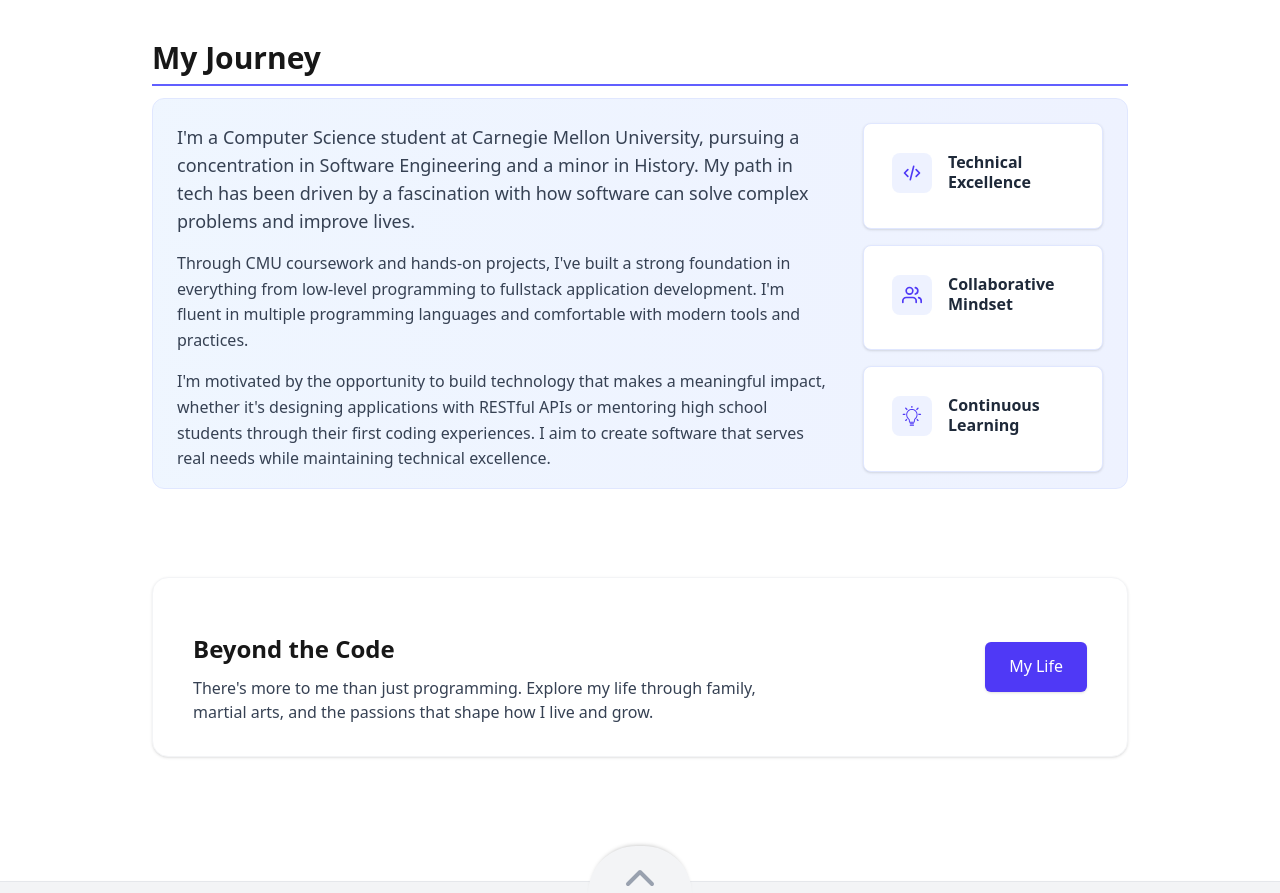
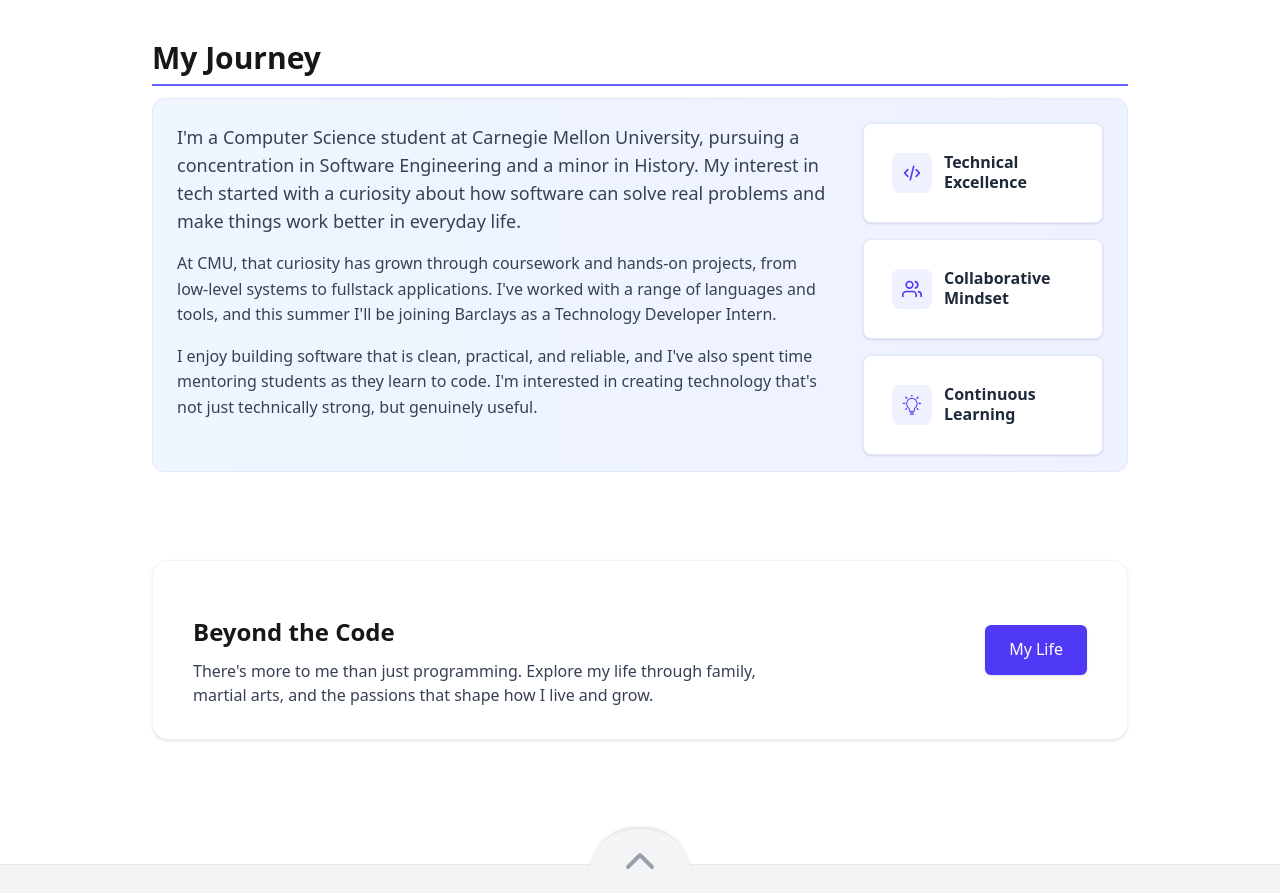
Before and after one commit to estulpz202/personal-website, a Next.js app: page /about in a window 1280 px wide. Shown: the part 1740-2633 px from the top of the page. Built offline with nearby package versions, Linux system fonts and the light colour scheme.

Commit message:
Update JourneySection and LifeFamily for clarity; modify SkillsData to reflect MongoDB inclusion

```diff
--- a/src/components/about/JourneySection.tsx
+++ b/src/components/about/JourneySection.tsx
@@ -37,19 +37,19 @@ export default function JourneySection() {
           <div className="flex-1 text-gray-700">
             <p className="text-base sm:text-lg mb-3 sm:mb-4">
               I'm a Computer Science student at Carnegie Mellon University, pursuing a concentration
-              in Software Engineering and a minor in History. My path in tech has been driven by a
-              fascination with how software can solve complex problems and improve lives.
+              in Software Engineering and a minor in History. My interest in tech started with a
+              curiosity about how software can solve real problems and make things work better in
+              everyday life.
             </p>
             <p className="mb-3 sm:mb-4">
-              Through CMU coursework and hands-on projects, I've built a strong foundation in
-              everything from low-level programming to fullstack application development. I'm fluent
-              in multiple programming languages and comfortable with modern tools and practices.
+              At CMU, that curiosity has grown through coursework and hands-on projects, from
+              low-level systems to fullstack applications. I've worked with a range of languages and
+              tools, and this summer I'll be joining Barclays as a Technology Developer Intern.
             </p>
             <p>
-              I'm motivated by the opportunity to build technology that makes a meaningful impact,
-              whether it's designing applications with RESTful APIs or mentoring high school
-              students through their first coding experiences. I aim to create software that serves
-              real needs while maintaining technical excellence.
+              I enjoy building software that is clean, practical, and reliable, and I've also spent
+              time mentoring students as they learn to code. I'm interested in creating technology
+              that's not just technically strong, but genuinely useful.
             </p>
           </div>
 
@@ -64,7 +64,7 @@ export default function JourneySection() {
                   hover:shadow-md active:shadow-md transition-shadow duration-300
                 "
               >
-                <div className="flex items-center gap-3 sm:gap-4">
+                <div className="flex items-center gap-2 sm:gap-3">
                   <div className="bg-indigo-50 p-2 sm:p-2.5 ml-4 md:ml-1 lg:ml-3 rounded-lg flex items-center justify-center">
                     <Icon name={value.icon} className="w-4 h-4 sm:w-5 sm:h-5 text-indigo-600" />
                   </div>
--- a/src/components/life/LifeFamily.tsx
+++ b/src/components/life/LifeFamily.tsx
@@ -25,8 +25,8 @@ export default function LifeFamily() {
             <p className="text-sm sm:text-base text-gray-700">
               Family means everything to me. It keeps me grounded and gives me perspective. From
               holiday traditions to life's big milestones, these relationships remind me what truly
-              matters. The values they've instilled in me, like honesty, compassion, and
-              perseverance, shape how I show up in both life and work.
+              matters. The values they've instilled in me, like compassion and perseverance, shape
+              how I show up in both life and work.
             </p>
           </div>
         </div>
--- a/src/components/skills/SkillsData.ts
+++ b/src/components/skills/SkillsData.ts
@@ -74,7 +74,7 @@ export const skillsData: SkillsDataType = {
     title: 'Technologies & Frameworks',
     skills: [
       { name: 'FastAPI' },
-      { name: 'SQL + MySQL' },
+      { name: 'MySQL + MongoDB' },
       { name: 'Firebase' },
       { name: 'Next.js' },
       { name: 'SwiftUI' },
```
